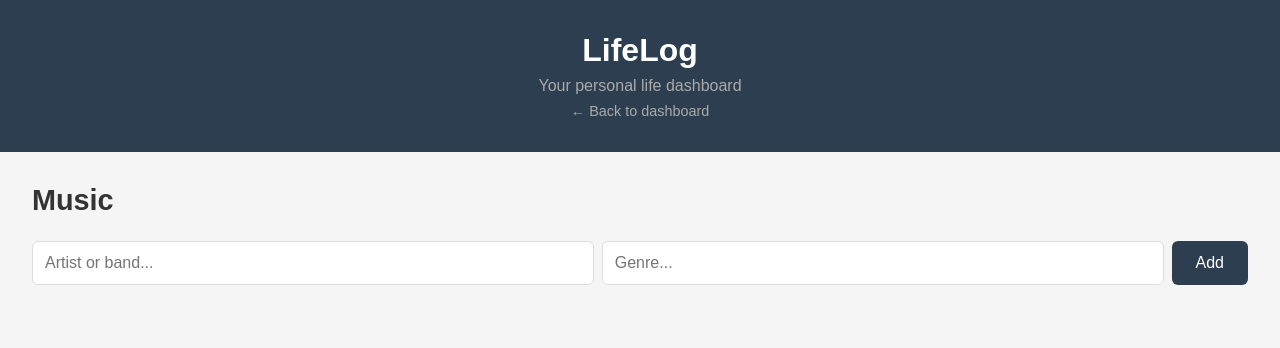
After one commit to MattMate97/lifelog, a Flask app: page /music in a window 1280 px wide. The commit adds this page. Shown: the top 348 px of the page. Run offline with Flask 3, Linux system fonts and the light colour scheme; data that the repository does not hold is empty.

Commit message:
Add music feature

```diff
--- a/app.py
+++ b/app.py
@@ -205,6 +205,39 @@ def delete_game(id):
     db.close()
     return redirect(url_for('games'))
 
+@app.route('/music')
+def music():
+    db = get_db()
+    all_music = db.execute('SELECT * FROM music ORDER BY created_at DESC').fetchall()
+    db.close()
+    return render_template('music.html', music=all_music)
+
+@app.route('/music/add', methods=['POST'])
+def add_music():
+    artist = request.form['artist']
+    genre = request.form['genre']
+    db = get_db()
+    db.execute('INSERT INTO music (artist, genre) VALUES (?, ?)', (artist, genre))
+    db.commit()
+    db.close()
+    return redirect(url_for('music'))
+
+@app.route('/music/status/<int:id>/<status>')
+def update_music_status(id, status):
+    db = get_db()
+    db.execute('UPDATE music SET status = ? WHERE id = ?', (status, id))
+    db.commit()
+    db.close()
+    return redirect(url_for('music'))
+
+@app.route('/music/delete/<int:id>')
+def delete_music(id):
+    db = get_db()
+    db.execute('DELETE FROM music WHERE id = ?', (id,))
+    db.commit()
+    db.close()
+    return redirect(url_for('music'))
+
 if __name__ == '__main__':
     init_db()
     app.run(debug=True)
--- a/database.py
+++ b/database.py
@@ -61,5 +61,13 @@ def init_db():
         created_at TIMESTAMP DEFAULT CURRENT_TIMESTAMP
     )''')
 
+    db.execute('''CREATE TABLE IF NOT EXISTS music (
+        id INTEGER PRIMARY KEY AUTOINCREMENT,
+        artist TEXT NOT NULL,
+        genre TEXT,
+        status TEXT DEFAULT 'want_to_listen',
+        created_at TIMESTAMP DEFAULT CURRENT_TIMESTAMP
+    )''')
+
     db.commit()
     db.close()
--- a/static/css/style.css
+++ b/static/css/style.css
@@ -205,3 +205,7 @@ h2 {
 .status-want_to_play { background: #ffeaa7; color: #b8860b; }
 .status-playing { background: #74b9ff; color: #0c3d6e; }
 .status-completed { background: #55efc4; color: #0a5c45; }
+
+.status-want_to_listen { background: #ffeaa7; color: #b8860b; }
+.status-listening { background: #74b9ff; color: #0c3d6e; }
+.status-loved { background: #fd79a8; color: #6d1f3e; }
--- a/templates/index.html
+++ b/templates/index.html
@@ -20,7 +20,7 @@
             <a href="/watchlist" class="card">🎬 Movies & Shows</a>
             <a href="/books" class="card">📚 Books</a>
             <a href="/games" class="card">🎮 Games</a>
-            <div class="card">🎵 Music</div>
+            <a href="/music" class="card">🎵 Music</a>
             <div class="card">💪 Fitness</div>
         </div>
     </main>
--- /dev/null
+++ b/templates/music.html
@@ -0,0 +1,49 @@
+<!DOCTYPE html>
+<html lang="en">
+<head>
+    <meta charset="UTF-8">
+    <meta name="viewport" content="width=device-width, initial-scale=1.0">
+    <title>Music - LifeLog</title>
+    <link rel="stylesheet" href="{{ url_for('static', filename='css/style.css') }}">
+</head>
+<body>
+    <header>
+        <h1>LifeLog</h1>
+        <p>Your personal life dashboard</p>
+        <a href="/" class="back-link">← Back to dashboard</a>
+    </header>
+
+    <main>
+        <h2>Music</h2>
+
+        <form action="/music/add" method="POST" class="add-form">
+            <input type="text" name="artist" placeholder="Artist or band..." required>
+            <input type="text" name="genre" placeholder="Genre...">
+            <button type="submit">Add</button>
+        </form>
+
+        <ul class="task-list">
+            {% for artist in music %}
+            <li class="task-item {% if artist['status'] == 'loved' %}done{% endif %}">
+                <div>
+                    <span>{{ artist['artist'] }}</span>
+                    {% if artist['genre'] %}
+                    <small class="category-tag">{{ artist['genre'] }}</small>
+                    {% endif %}
+                    <small class="category-tag status-{{ artist['status'] }}">{{ artist['status'].replace('_', ' ') }}</small>
+                </div>
+                <div class="task-actions">
+                    {% if artist['status'] == 'want_to_listen' %}
+                    <a href="/music/status/{{ artist['id'] }}/listening">🎵 Listening</a>
+                    {% endif %}
+                    {% if artist['status'] == 'listening' %}
+                    <a href="/music/status/{{ artist['id'] }}/loved">❤️ Loved</a>
+                    {% endif %}
+                    <a href="/music/delete/{{ artist['id'] }}">🗑️ Delete</a>
+                </div>
+            </li>
+            {% endfor %}
+        </ul>
+    </main>
+</body>
+</html>
```
